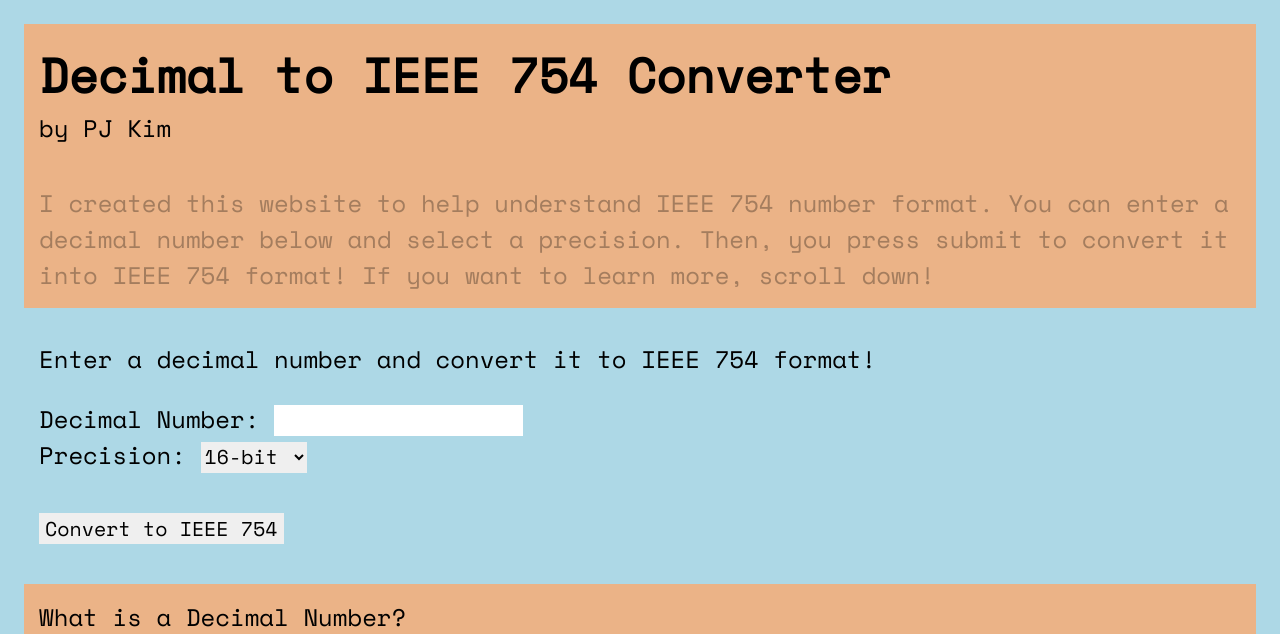
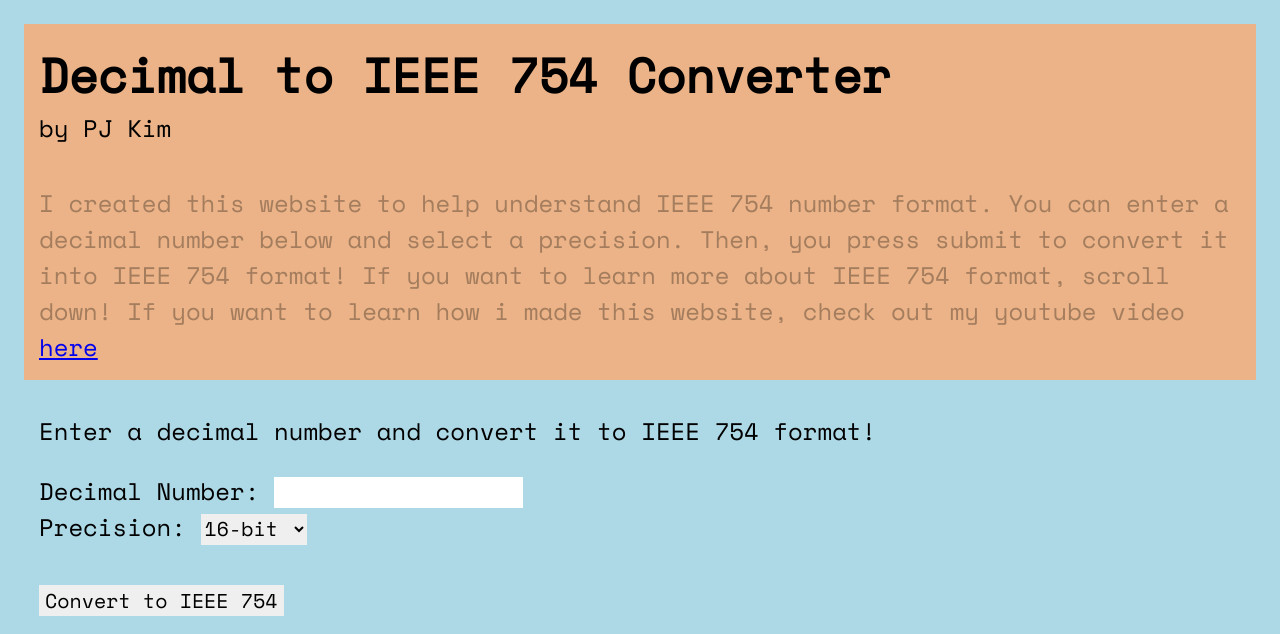
Before and after one commit to PJ1229/Decimal_to_IEEE754_Converter, a Flask app: page / in a window 1280 px wide. Shown: the top 634 px of the page. Run offline with Flask 3, Linux system fonts and the light colour scheme.

Commit message:
added youtube link

```diff
--- a/templates/index.html
+++ b/templates/index.html
@@ -37,7 +37,8 @@
             I created this website to help understand IEEE 754 number format.
             You can enter a decimal number below and select a precision.
             Then, you press submit to convert it into IEEE 754 format!
-            If you want to learn more, scroll down!
+            If you want to learn more about IEEE 754 format, scroll down!
+            If you want to learn how i made this website, check out my youtube video <a target="_blank" href="https://www.youtube.com/watch?v=zeLqOJCJg-Q&t=9s">here</a>
         </p>
     </div>
 
```
